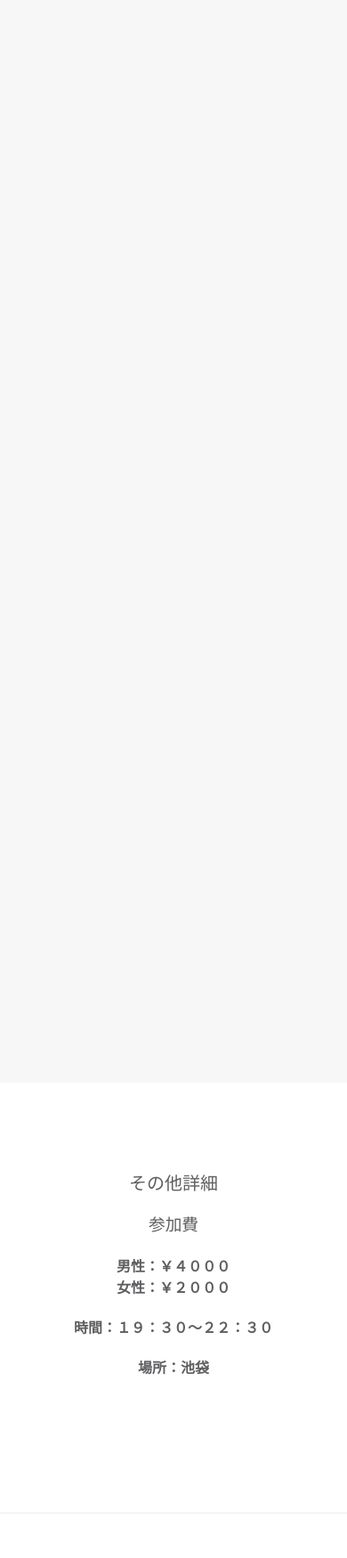
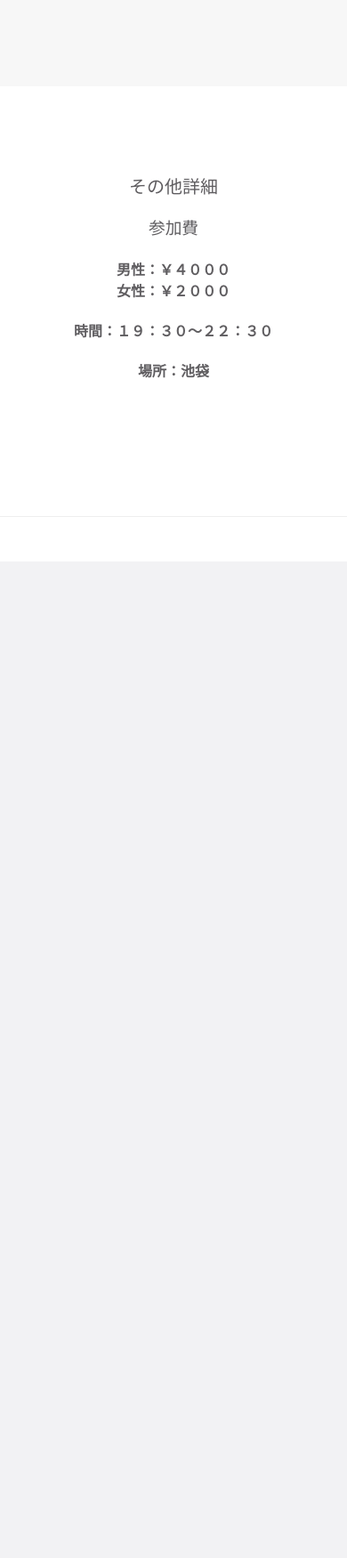
Before and after one commit to Cocktail-Kotoba/Cocktail-Kotoba, a PHP site: page / in a window 390 px wide. Shown: the part 945-2696 px from the top of the page at 89% size. After the commit the page ends 1576 px from the top, so only its background shows below. Run offline with PHP 8.4, Linux system fonts and the light colour scheme.

Commit message:
Update responsive.css

```diff
--- a/responsive.css
+++ b/responsive.css
@@ -5,7 +5,7 @@
   }
 
   .lesson-wrapper {
-    height: 990px;
+    /*height: 990px;*/
   }
 
   footer {
@@ -57,7 +57,7 @@
   }
 
   .lesson-wrapper {
-    height: 1700px;
+    /*height: 1700px;*/
   }
 
   .message-wrapper .btn {
```
